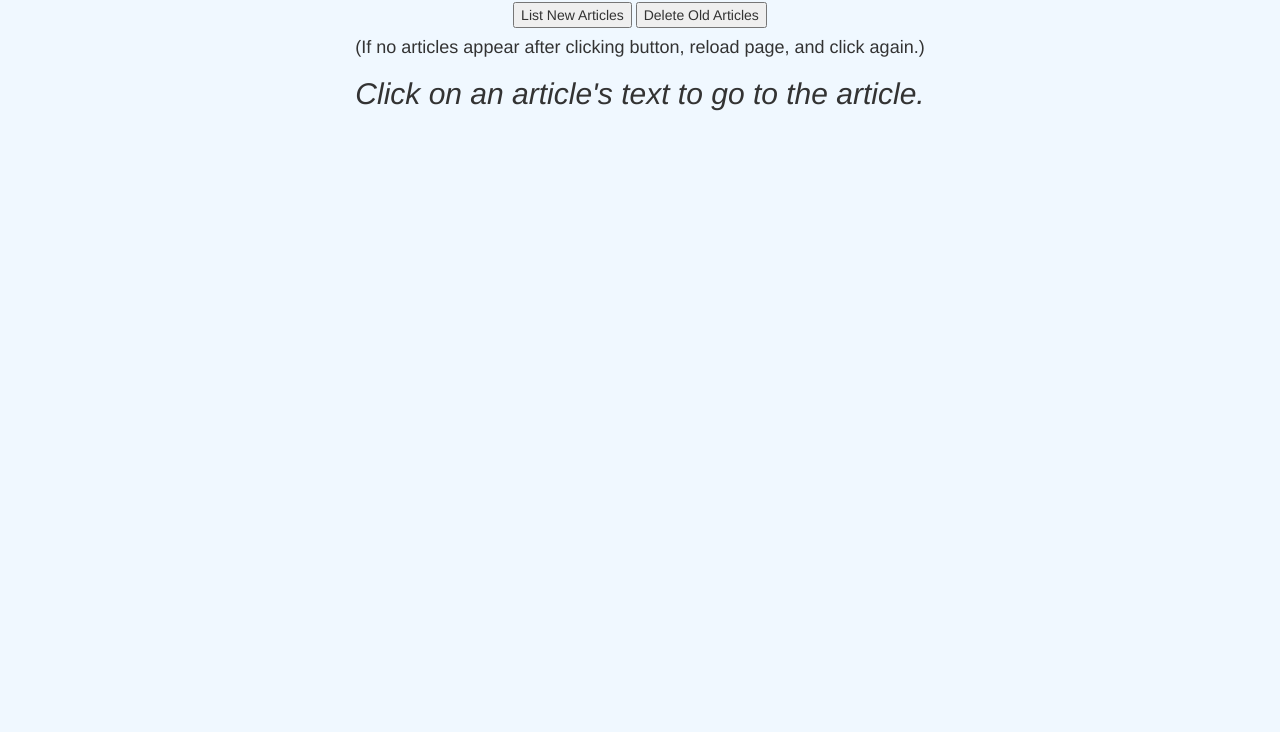
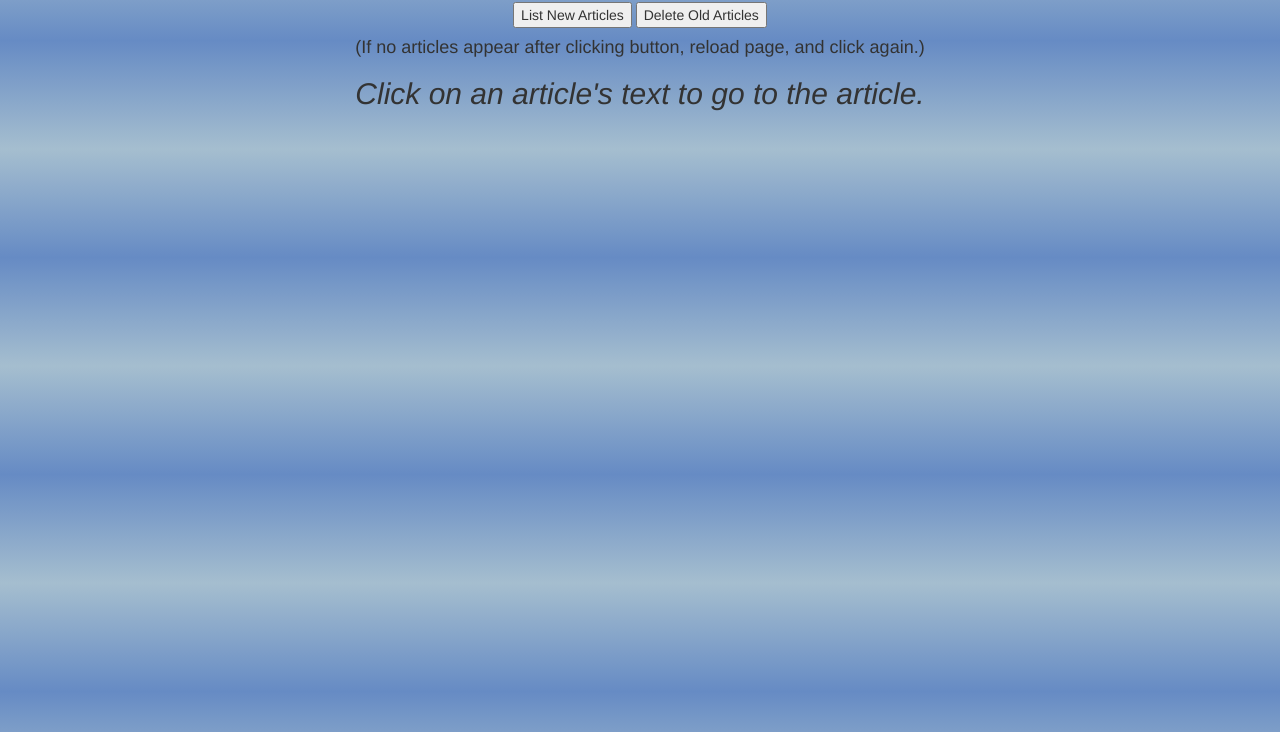
Before and after one commit to realonlytomd/News_Article_Scraper, a website: page public/index.html in a window 1280 px wide. Shown: the part 68-800 px from the top of the page. Drawn offline with nearby package versions, Linux system fonts and the light colour scheme; no server answers.

Commit message:
chnanged backgroud gradient

```diff
--- a/public/assets/css/style.css
+++ b/public/assets/css/style.css
@@ -2,7 +2,8 @@ body {
     /* background-image: url("../img/cityback.jpg");
     background-repeat: no-repeat;
     background-size: cover; */
-    background-color: aliceblue;
+    background-color: #A5BECF;
+    background-image: linear-gradient(0deg, #A5BECF 0%, #668BC4 50%, #A5BECF 100%);
 }
 
 p {
```
